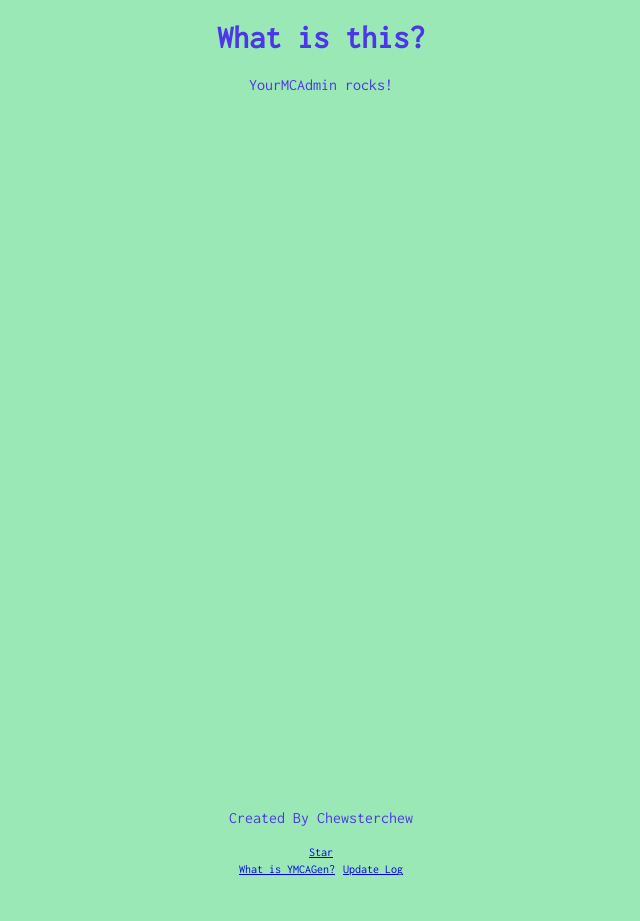
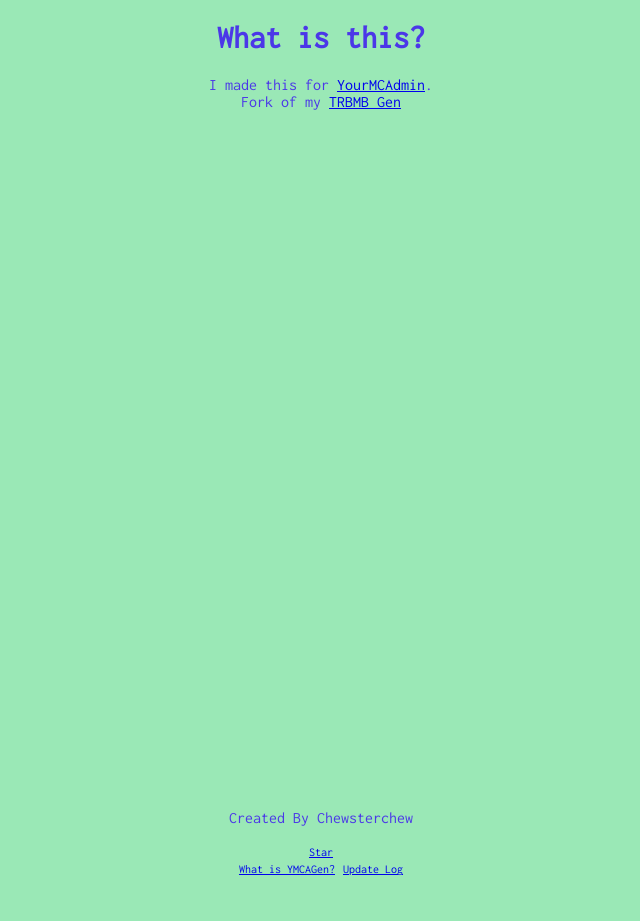
Before and after one commit to Chew/YMCA-Gen, a Jekyll site: the page built from what.md, in a window 1280 px wide. Shown: the whole page, without its empty margins (319-959 px from the left). Built offline with Jekyll 4.4.1, drawn with Linux system fonts in a browser that asks for light colours.

Commit message:
update what

```diff
--- a/what.md
+++ b/what.md
@@ -2,4 +2,4 @@
 layout: info
 title: What is this?
 ---
-YourMCAdmin rocks!
+I made this for [YourMCAdmin](http://youtube.com/YourMCAdmin).<br/>Fork of my [TRBMB Gen](http://trbmb.chew.pw)
```
